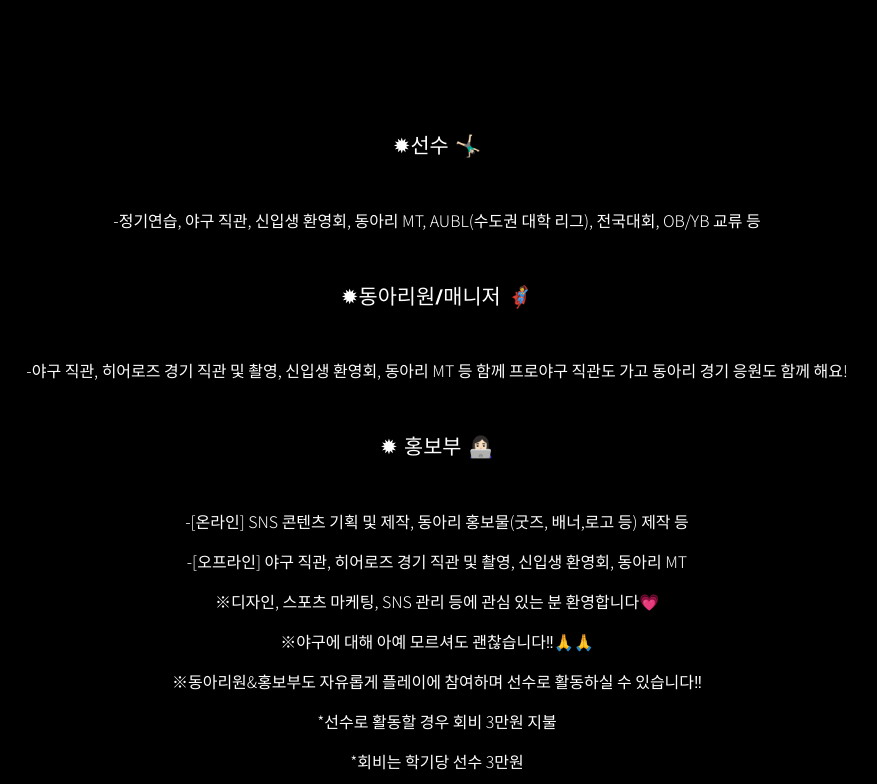
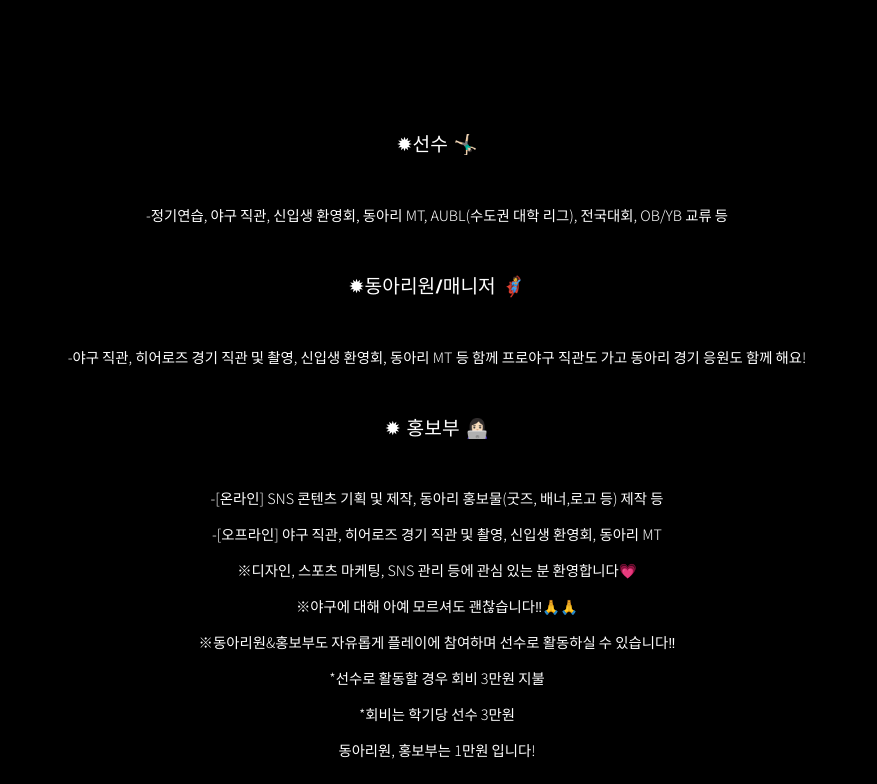
Before and after one commit to CSHwak/HEROES_mobile, a plain HTML site: page index.html in a window 1280 px wide. Shown: the part 1496-2280 px from the top of the page, without its empty margins (203-1080 px from the left). Drawn offline with Linux system fonts and the light colour scheme.

Commit message:
Add files via upload

```diff
--- a/index.html
+++ b/index.html
@@ -28,11 +28,11 @@ flex -->
 		h1{background: black; margin: auto; width: 80%}
 		h2{font-size: 2.2rem; color: gold; margin: auto; font-family: 'Do Hyeon', sans-serif; }
 		h3{font-size: 1.1rem; color: white;}
-		h4{font-size: 1.3rem; color:  white; text-align: center;padding: 20px;font-family: 'Do Hyeon'; font-weight: lighter;}
+		h4{font-size: 1.2rem; color:  white; text-align: center;padding: 20px;font-family: 'Do Hyeon'; font-weight: lighter;}
 		h5{font-size: 1.5rem; color: white; text-align: center;margin: 10%;font-family: 'Do Hyeon'; font-weight: 100;}
 		h6{background: black; margin: auto; width: 50%;display: flex; justify-content: center;}
 
-		p{font-size: 1em; color: white; text-align: center;line-height: 1.5;font-weight: 300; font-family: 'Noto Sans KR', sans-serif;}
+		p{font-size: 0.9em; color: white; text-align: center;line-height: 1.5;font-weight: 300; font-family: 'Noto Sans KR', sans-serif;}
 		a{display:  inline-block; background : none; width: 100px; height: 30px ; color: gold; text-align: center; line-height: 32px; text-decoration: none; font-weight: bold;border-radius: 10px; border: 3px solid gold;box-shadow: 0px 0px 5px gold;margin: auto;}
 		a:hover{background : gold;color: black; box-shadow: 0px 0px 10px gold; transition: all 0.5s;}
 		section{background: black;}
@@ -44,7 +44,7 @@ flex -->
 		<section>
 			<div class="b">
 				<h2> SEOULTECH HEROES</h2>
-				<h3>⚾️서울과기대 중앙동아리 히어로즈⚾️</h3>
+				<h3>⚾️서울과기대 히어로즈⚾️</h3>
 			</div>
 			<div>
 					<h1><img src="1ogo1.png"><h1>
```
